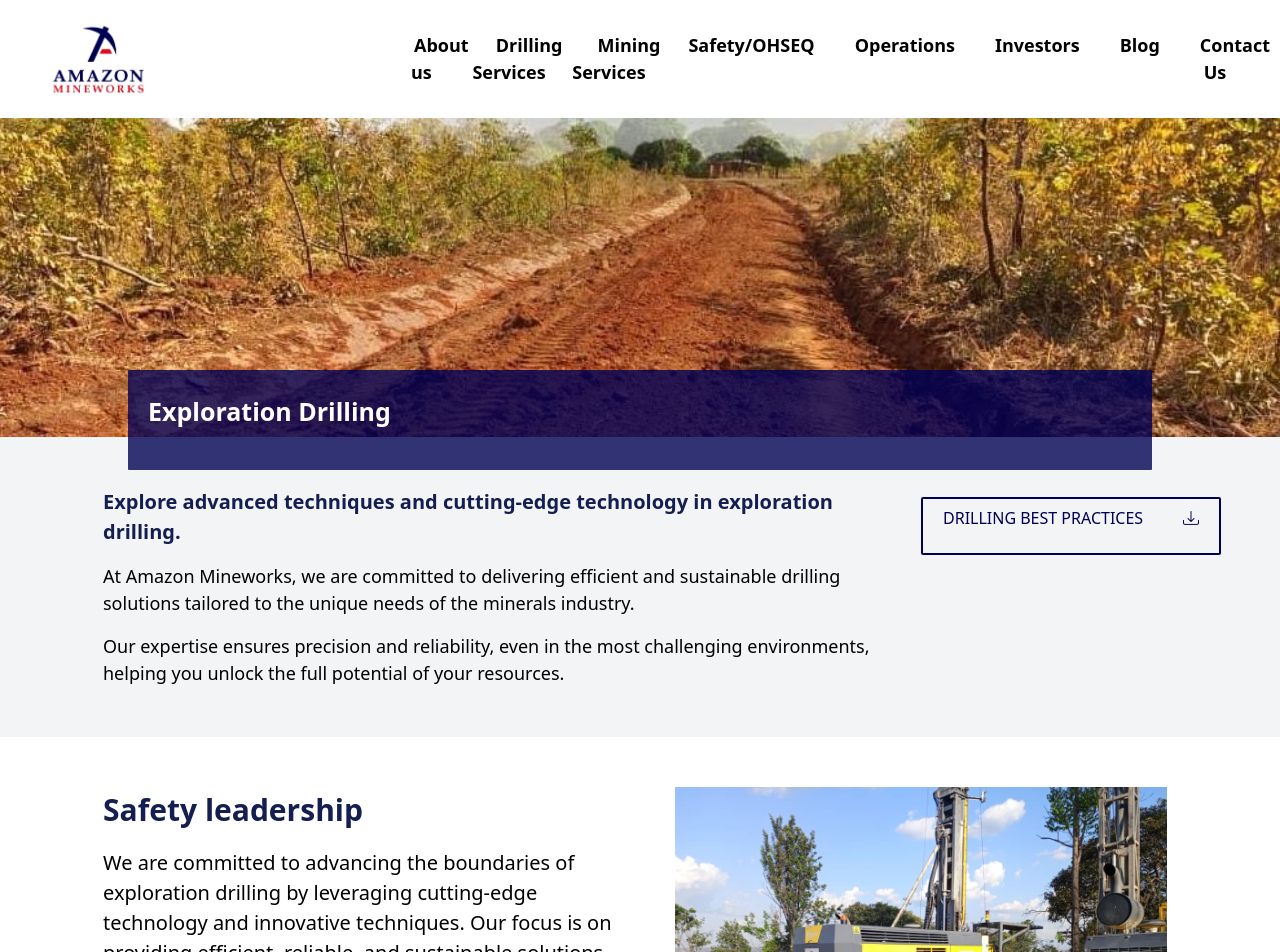
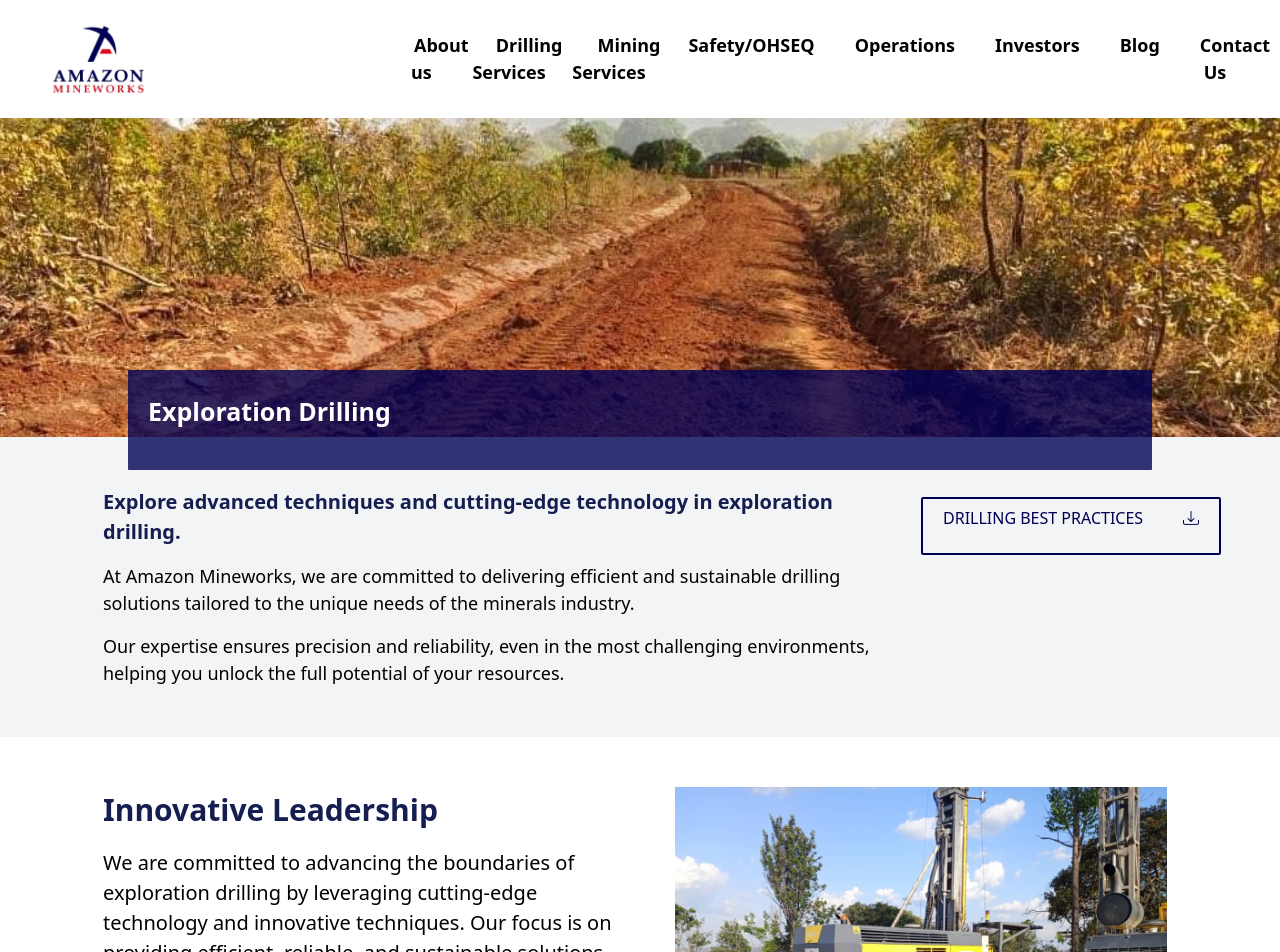
Before and after one commit to kwayummari/amazon-mineworks, a React (Create React App) app: page /exploration-drilling in a window 1280 px wide. Shown: the top 952 px of the page. Built offline with nearby package versions, Linux system fonts and the light colour scheme.

Commit message:
fixing grade control drilling page

```diff
--- a/src/components/ExplorationDrillingSafety.jsx
+++ b/src/components/ExplorationDrillingSafety.jsx
@@ -5,7 +5,7 @@ const ExplorationDrillingSafety = () => (
   <section>
     <div className={styles.documentation}>
       <div className={styles.textPart}>
-        <p className={styles.header}>Safety leadership</p>
+        <p className={styles.header}>Innovative Leadership</p>
         <p className={styles.subText}>
           We are committed to advancing the boundaries of exploration drilling
           by leveraging cutting-edge technology and innovative techniques. Our
```
